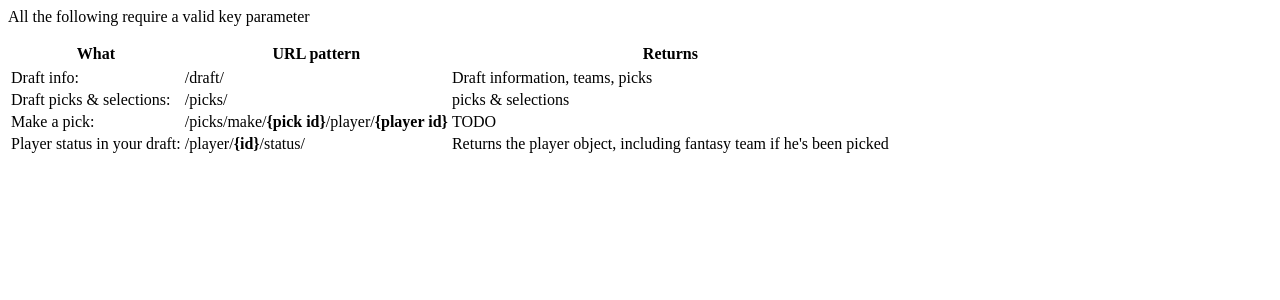
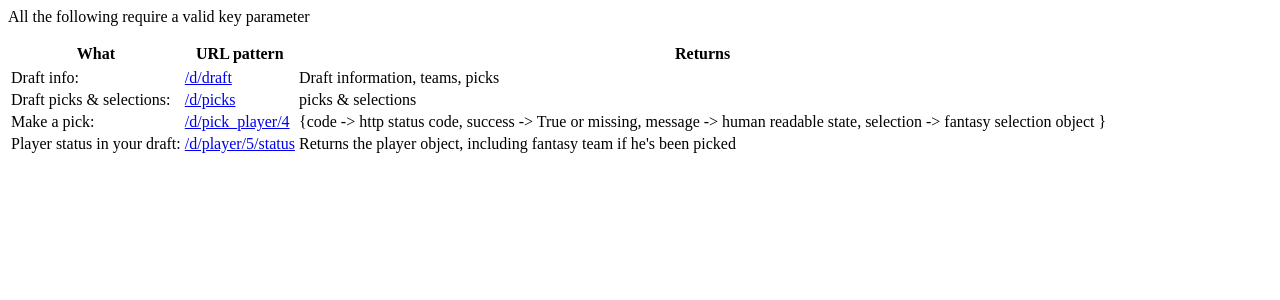
Before and after one commit to gnmerritt/autodraft, a Django app: template autodraft/draftHost/templates/draftHost/draft_calls.html in a window 1280 px wide. Shown: the top 300 px of the page. Run offline with Django 3.2, Linux system fonts and the light colour scheme; the template is opened without the code that fills it, so the values that code supplies are empty.

Commit message:
fixed some json bugs, updated docs for draft-specific calls

```diff
--- a/autodraft/draftHost/logic/fantasy.py
+++ b/autodraft/draftHost/logic/fantasy.py
@@ -125,10 +125,12 @@ class JsonFantasySelection(JsonObject):
     show_team = False
 
     def get_team(self):
-        return JsonFantasyTeam(self.db_object.draft_pick.fantasy_team).json_dict()
+        team = JsonFantasyTeam(self.db_object.draft_pick.fantasy_team)
+        return team.json_dict()
 
     def get_draft_pick(self):
         pick = JsonFantasyPick(self.db_object.draft_pick)
+        pick.show_team = False
         return pick.json_dict()
 
     def get_player(self):
--- a/autodraft/draftHost/templates/draftHost/draft_calls.html
+++ b/autodraft/draftHost/templates/draftHost/draft_calls.html
@@ -7,16 +7,24 @@
     <th>Returns</th>
   <tr>
   <tr>
-    <td>Draft info:</td><td>/draft/</td><td>Draft information, teams, picks</td>
+    <td>Draft info:</td>
+    <td><a href="{% url 'draftHost:draft' %}">{% url 'draftHost:draft' %}</a></td>
+    <td>Draft information, teams, picks</td>
   </tr>
   <tr>
-    <td>Draft picks & selections:<td>/picks/<td>picks & selections</td>
+    <td>Draft picks & selections:</td>
+    <td><a href="{% url 'draftHost:picks' %}">{% url 'draftHost:picks' %}</a></td>
+    <td>picks & selections</td>
   </tr>
   <tr>
-    <td>Make a pick:<td>/picks/make/<b>{pick id}</b>/player/<b>{player id}</b><td>TODO</td>
+    <td>Make a pick:</td>
+    <td><a href="{% url 'draftHost:make_pick' 4 %}">{% url 'draftHost:make_pick' 4 %}</a></td>
+    <td>{code -> http status code, success -> True or missing, message -> human readable state, selection -> fantasy selection object }</td>
   </tr>
   <tr>
-    <td>Player status in your draft:<td>/player/<b>{id}</b>/status/<td>Returns the player object, including fantasy team if he's been picked</td>
+    <td>Player status in your draft:</td>
+    <td><a href="{% url 'draftHost:player_status' 5 %}">{% url 'draftHost:player_status' 5 %}</a></td>
+    <td>Returns the player object, including fantasy team if he's been picked</td>
   </tr>
 
 </table>
--- a/autodraft/draftHost/urls.py
+++ b/autodraft/draftHost/urls.py
@@ -9,10 +9,12 @@ urlpatterns = patterns('draftHost.views',
     url(r'^draft/?$', views.draft_key, name='draft'),
     url(r'^draft/(?P<id>\d+)/?$', views.draft_id, name='draft_id'),
     url(r'^picks/?$', views.picks, name='picks'),
-    url(r'^picks/make/(?P<pick_id>\d+)/player/(?P<player_id>\d+)/?$',
+    url(r'^pick_player/(?P<player_id>\d+)/?$',
         views.make_pick, name="make_pick"),
+
     url(r'^player/(?P<uid>\d+)/?$', views.player, name='player'),
-    url(r'^player/(?P<uid>\d+)/status/?$', 'player_status'),
+    url(r'^player/(?P<uid>\d+)/status/?$',
+        views.player_status, name='player_status'),
 
     # Search views
     url(r'^search/name/(?P<name>\w+)/?$',
--- a/autodraft/draftHost/views.py
+++ b/autodraft/draftHost/views.py
@@ -34,7 +34,7 @@ def picks(request):
     return picks.json_response()
 
 @ratelimit(rate="10/m", block=True)
-def make_pick(request, pick_id, player_id):
+def make_pick(request, player_id):
     context = get_context_or_error(request)
     player = get_object_or_404(models.NflPlayer, pk=player_id)
     validator = draft.PickValidator(context)
```
Also changed, not shown: autodraft/draftHost/logic/draft.py (+6 -5 lines).
